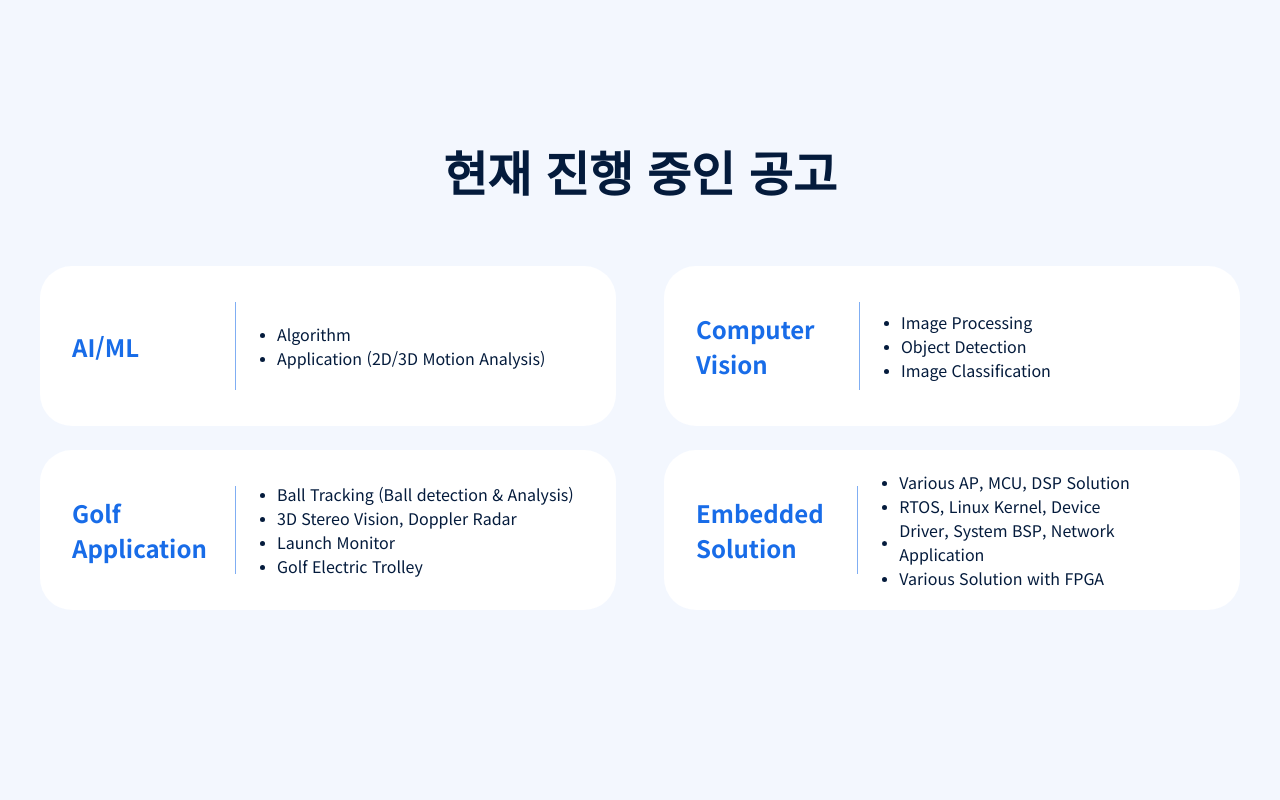
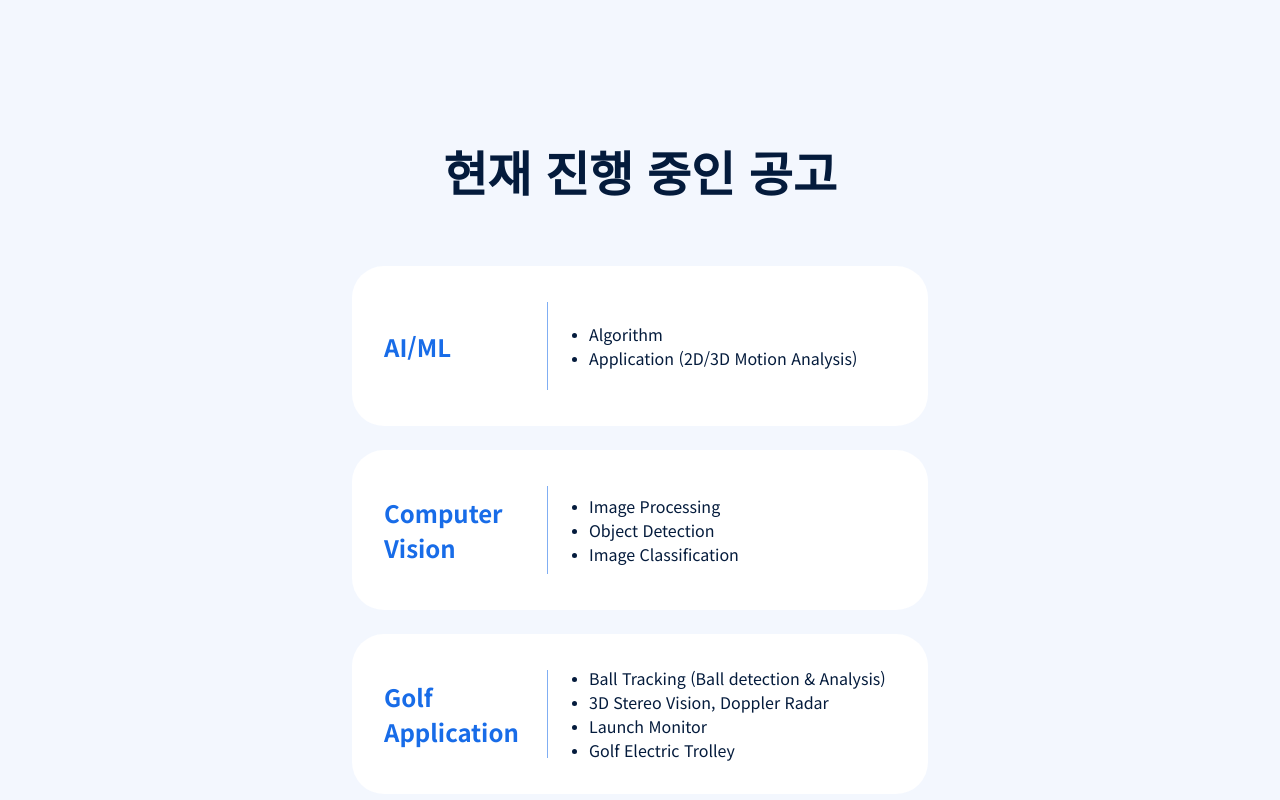
Before and after one commit to dv-jamie/aviworks_client, a React (Create React App) app: page /recruit in a window 1280 px wide. Shown: the part 860-1660 px from the top of the page. Built offline with nearby package versions, Linux system fonts and the light colour scheme.

Commit message:
style : 여백 추가
- content_wrap 전체 padding 추가

```diff
--- a/src/page/Contact.module.css
+++ b/src/page/Contact.module.css
@@ -4,6 +4,7 @@
 .container .content_wrap {
     max-width: var(--max-width);
     margin: 0 auto;
+    padding: 0 2rem;
 }
 .container h1 {
     display: none;
--- a/src/page/Home.module.css
+++ b/src/page/Home.module.css
@@ -4,6 +4,7 @@
 .container section > .content_wrap {
     max-width: var(--max-width);
     margin: 0 auto;
+    padding: 0 2rem;
 }
 .container h1 {
     display: none;
--- a/src/page/Product.module.css
+++ b/src/page/Product.module.css
@@ -4,6 +4,7 @@
 .container section > .content_wrap {
     max-width: var(--max-width);
     margin: 0 auto;
+    padding: 0 2rem;
 }
 .container h1 {
     display: none;
--- a/src/page/Recruit.module.css
+++ b/src/page/Recruit.module.css
@@ -4,6 +4,7 @@
 .container .content_wrap {
     max-width: var(--max-width);
     margin: 0 auto;
+    padding: 0 2rem;
 }
 .container h1 {
     display: none;
```
